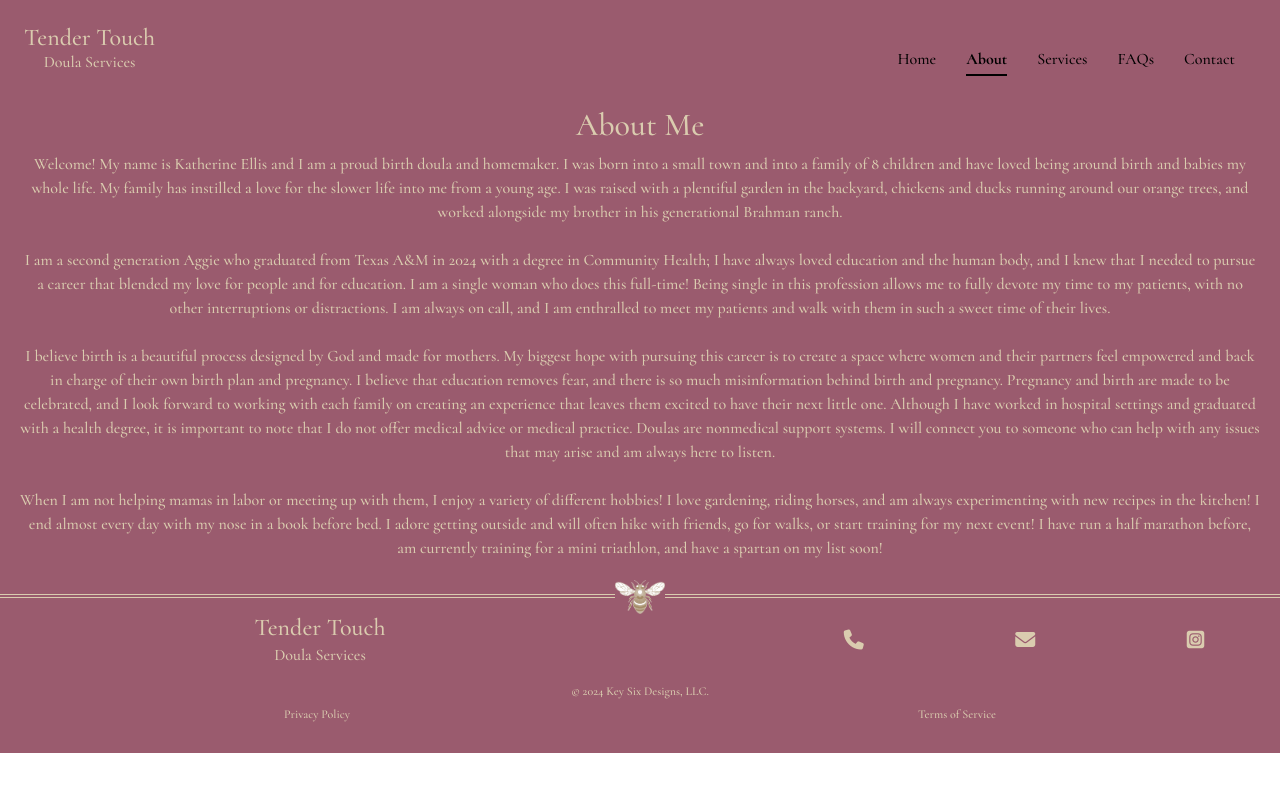
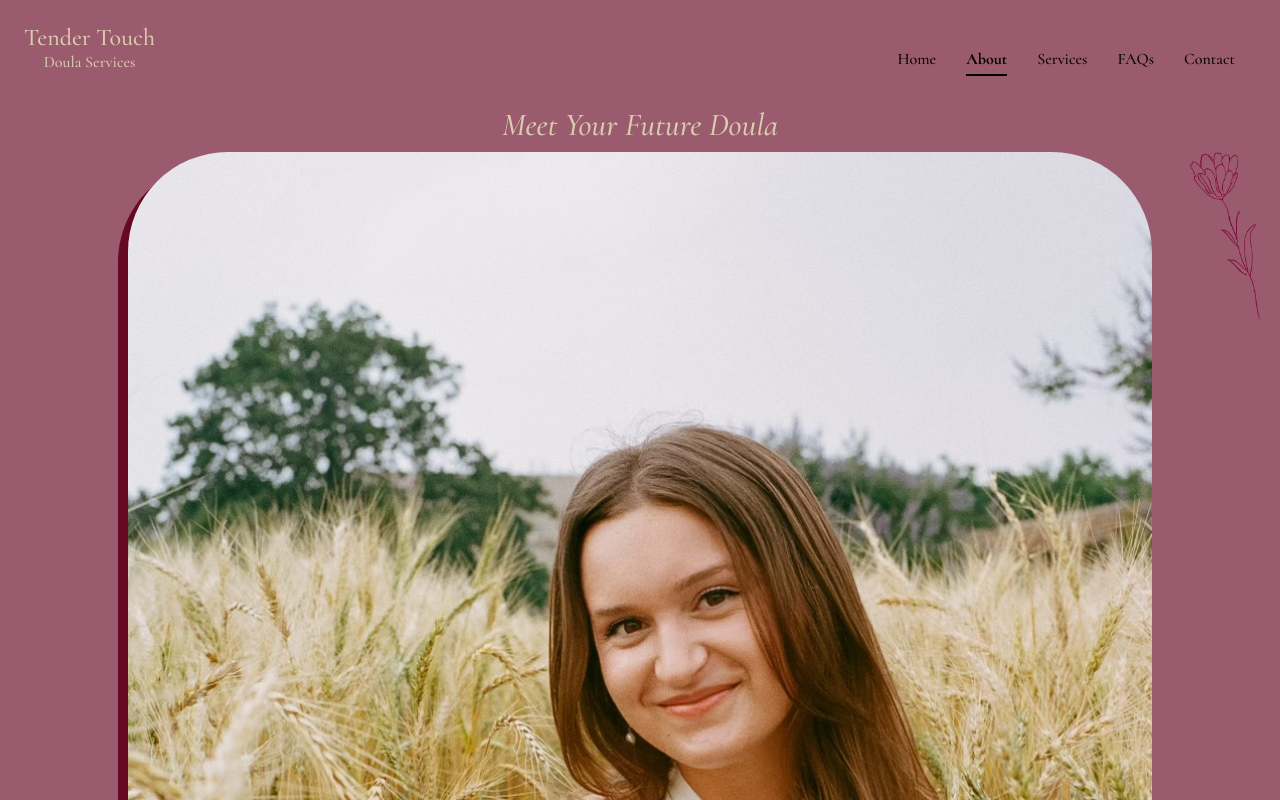
Before and after one commit to AHudg/holistic, a React (Vite) app: page /about in a window 1280 px wide. Shown: the top 800 px of the page. Built offline with nearby package versions, Linux system fonts and the light colour scheme.

Commit message:
Added photo of Katherine on About me, changed the title, and added fine stenciled flower to about me

```diff
--- a/src/pages/About/About.jsx
+++ b/src/pages/About/About.jsx
@@ -1,9 +1,14 @@
+import AboutKatherine from "../../assets/AboutKatherine.jpeg";
+import CherryFlower from "../../assets/CherryFlower.png";
 import "./about.css";
 
 function About({}) {
   return (
     <section className="aboutSection">
-      <h2>About Me</h2>
+      <h2>Meet Your Future Doula</h2>
+      <img src={CherryFlower} className="cherryFlower" />
+
+      <img src={AboutKatherine} className="aboutPhoto" />
       <p>
         Welcome! My name is Katherine Ellis and I am a proud birth doula and
         homemaker. I was born into a small town and into a family of 8 children
--- a/src/pages/About/about.css
+++ b/src/pages/About/about.css
@@ -3,6 +3,24 @@
   padding: 20px 20px;
   text-align: center;
   color: var(--paleCrumble);
+}
+
+.aboutSection > h2 {
+  font-size: 2rem;
+  font-style: italic;
+}
+
+.aboutPhoto {
+  width: 80vw;
+  margin: 0 0 20px;
+  border-radius: 100px 100px 0 0;
+  box-shadow: -10px 10px 0 var(--cherry);
+}
+
+.cherryFlower {
+  width: 70px;
+  position: absolute;
+  right: 20px;
 }
 
 @media screen and (min-width: 575px) {
```
Also changed, not shown: src/assets/AboutKatherine.jpeg (added), src/assets/CherryFlower.png (added).
